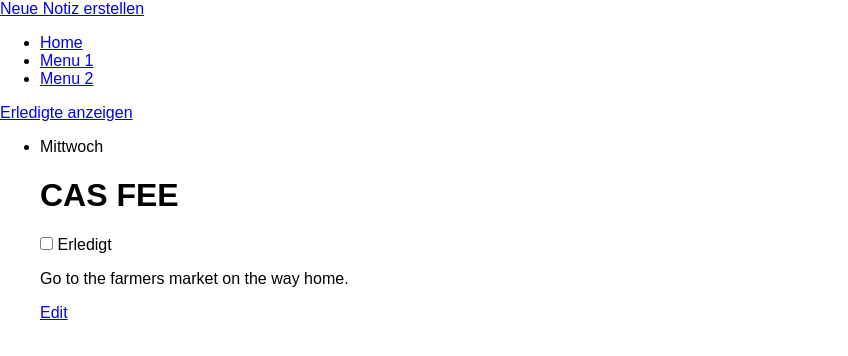
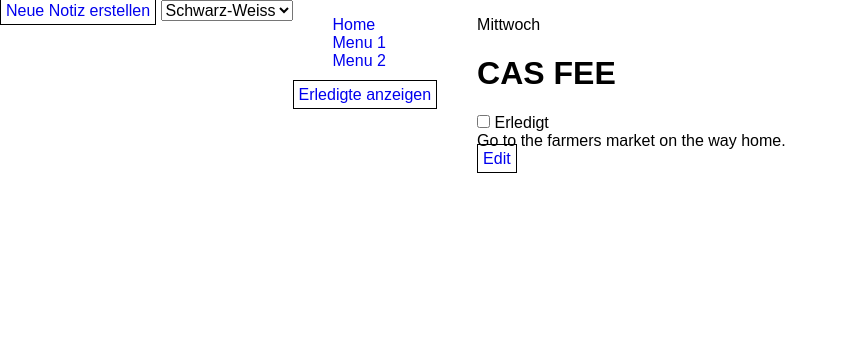
Before and after one commit to iDiver76/cas-fee-projekt1, a plain HTML site: page src/index.html in a window 1280 px wide. Shown: the whole page, without its empty margins (0-848 px from the left). Drawn offline with Linux system fonts and the light colour scheme.

Commit message:
style added

```diff
--- a/src/css/main.css
+++ b/src/css/main.css
@@ -0,0 +1,25 @@
+.button {
+    border: 1px solid black;
+    padding: 5px;
+}
+
+a {
+    text-decoration: none;
+}
+
+li {
+    list-style-type: none;
+}
+
+.container {
+
+
+    display: flex;
+
+    flex-flow: row wrap;
+    justify-content: flex-start;
+}
+
+#header a.button{
+    flex: 0 1 auto;
+}
--- a/src/index.html
+++ b/src/index.html
@@ -12,8 +12,14 @@
     <link rel="stylesheet" href="css/main.css">
 </head>
 <body>
-
-<a class="button" href="singlenote.html">Neue Notiz erstellen</a>
+<div class="container">
+<section id="header">
+    <a class="button" href="singlenote.html">Neue Notiz erstellen</a>
+    <select id="styleswitch" name="styleswitch">
+        <option>Schwarz-Weiss</option>
+        <option>Weiss-Schwarz</option>
+    </select>
+</section>
 <section id="filter">
     <ul class="nav-pills">
         <li class="active"><a href="#">Home</a></li>
@@ -32,13 +38,14 @@
             </header>
             <input id="" type="checkbox">
             <label for="">Erledigt</label>
-            <p class="comment">Go to the farmers market on the way home.</p>
+            <div class="description">Go to the farmers market on the way home.</div>
             <div class="actions">
-                <a href="singlenote.html">Edit</a>
+                <a class="button" href="singlenote.html">Edit</a>
             </div>
         </li>
     </ul>
 
 </section>
+</div>
 </body>
 </html>
```
Also changed, not shown: src/singlenote.html (+5 -13 lines).
